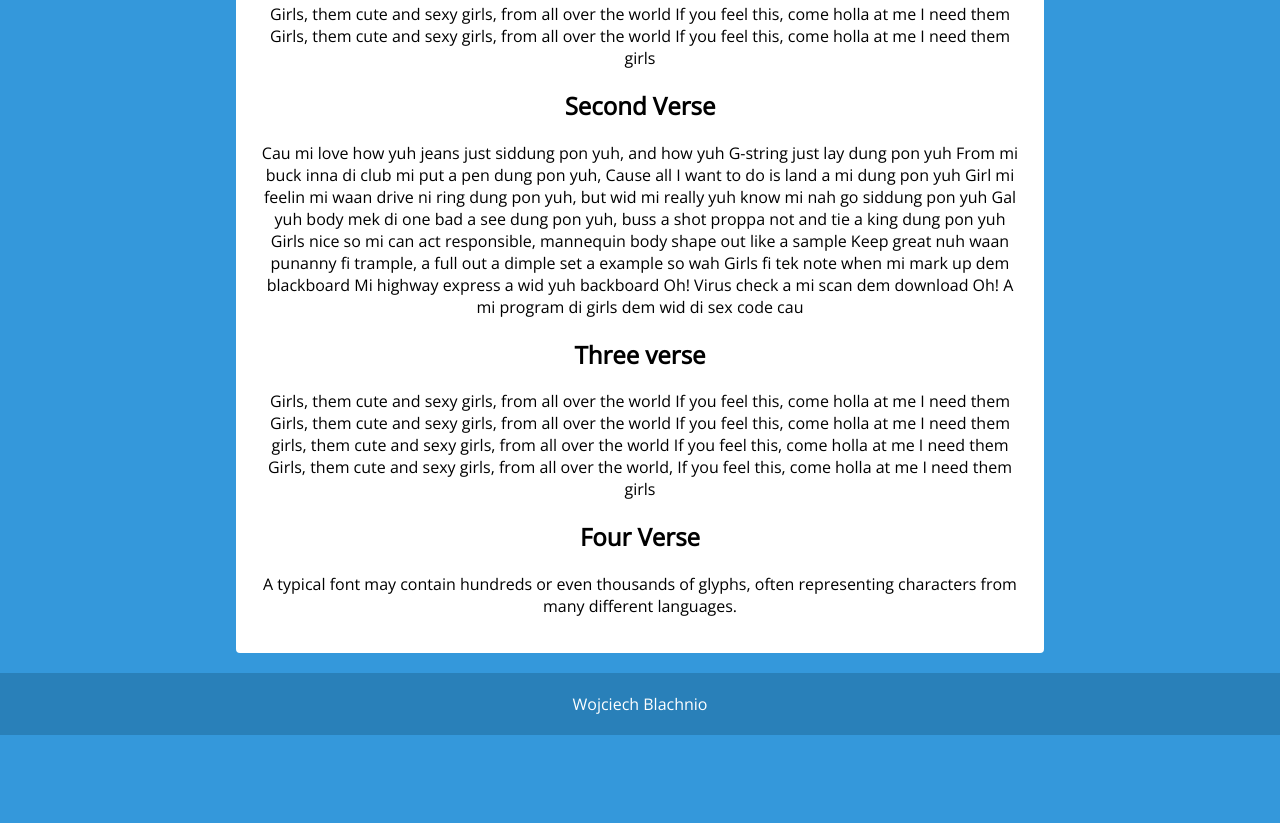
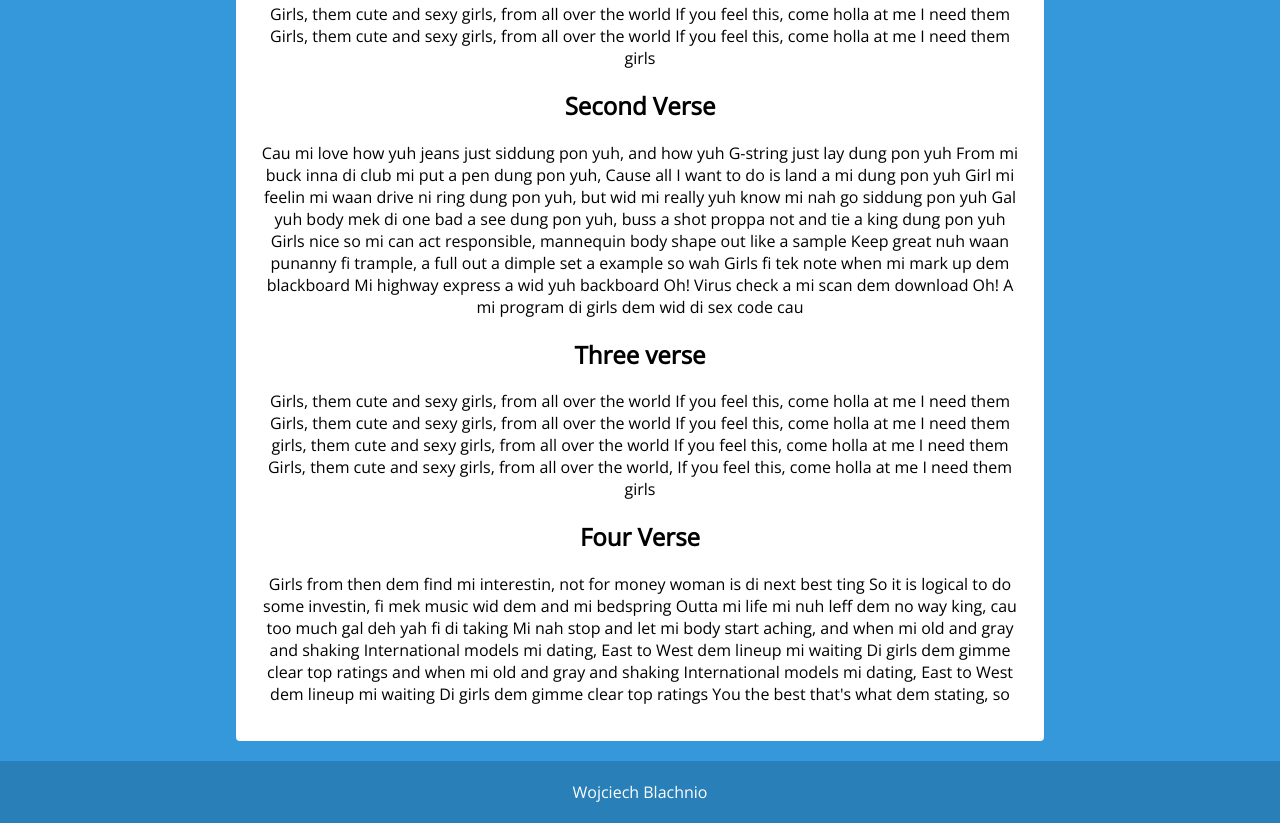
Before and after one commit to wblachnio/learning-git-2, a plain HTML site: page index.html in a window 1280 px wide. Shown: the part 613-1436 px from the top of the page. Before the commit the page ends 1348 px from the top, so only its background shows below. Drawn offline with nearby package versions, Linux system fonts and the light colour scheme.

Commit message:
add four verse in html

```diff
--- a/index.html
+++ b/index.html
@@ -64,8 +64,23 @@
                     If you feel this, come holla at me
                     I need them girls</p>
                 <h2>Four Verse</h2>
-                <p>A typical font may contain hundreds or even thousands of glyphs, often representing characters from
-                    many different languages.</p>
+                <p>Girls from then dem find mi interestin,
+                    not for money woman is di next best ting
+                    So it is logical to do some investin,
+                    fi mek music wid dem and mi bedspring
+                    Outta mi life mi nuh leff dem no way king,
+                    cau too much gal deh yah fi di taking
+                    Mi nah stop and let mi body start aching,
+                    and when mi old and gray and shaking
+                    International models mi dating,
+                    East to West dem lineup mi waiting
+                    Di girls dem gimme clear top ratings
+                    and when mi old and gray and shaking
+                    International models mi dating,
+                    East to West dem lineup mi waiting
+                    Di girls dem gimme clear top ratings
+                    You the best
+                    that's what dem stating, so</p>
             </div>
         </div>
         <div class="footer">
```
